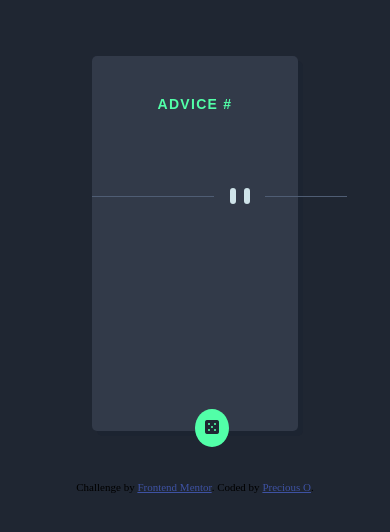
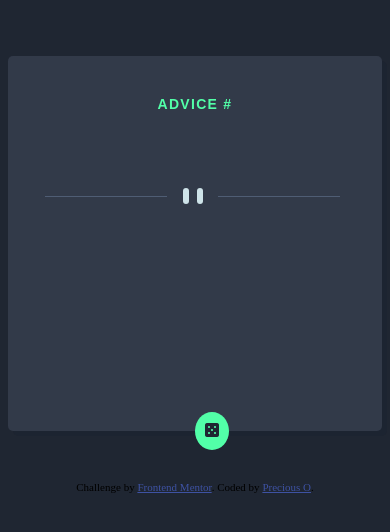
Before and after one commit to jaeleen/AdviceGeneratorApp, a plain HTML site: page index.html in a window 390 px wide. Drawn offline with Linux system fonts and the light colour scheme.

Commit message:
Update responsive css

```diff
--- a/index.html
+++ b/index.html
@@ -3,8 +3,8 @@
 <head>
   <meta charset="UTF-8">
   <meta name="viewport" content="width=device-width, initial-scale=1.0"> <!-- displays site properly based on user's device -->
-  <link rel="stylesheet" href="small-devices.css"/>
-  <link rel="stylesheet" href="large-devices.css"/>
+  <link rel="stylesheet" media="only screen and (max-width: 480px)" href="small-devices.css"/>
+  <link rel="stylesheet" media="only screen and (min-width: 481px)" href="large-devices.css"/>
 
   <!-- Link Google fonts -->
   <link rel="preconnect" href="https://fonts.googleapis.com">
@@ -23,7 +23,8 @@
       <div class="newadvise">
         <h3>ADVICE #<span id="adNum"></span></h3>
         <p id="quote"></p>
-        <svg width="255" height="16" xmlns="http://www.w3.org/2000/svg"><g fill="none" fill-rule="evenodd"><path fill="#4F5D74" d="M0 8h122v1H0zM173 8h122v1H173z"/><g transform="translate(138)" fill="#CEE3E9"><rect width="6" height="16" rx="3"/><rect x="14" width="6" height="16" rx="3"/></g></g></svg>
+        <!-- <svg width="444" height="16" xmlns="http://www.w3.org/2000/svg"><g fill="none" fill-rule="evenodd"><path fill="#4F5D74" d="M0 8h196v1H0zM248 8h196v1H248z"/><g transform="translate(212)" fill="#CEE3E9"><rect width="6" height="16" rx="3"/><rect x="14" width="6" height="16" rx="3"/></g></g></svg> -->
+        <svg xmlns="http://www.w3.org/2000/svg"><g fill="none" fill-rule="evenodd"><path fill="#4F5D74" d="M0 8h122v1H0zM173 8h122v1H173z"/><g transform="translate(138)" fill="#CEE3E9"><rect width="6" height="16" rx="3"/><rect x="14" width="6" height="16" rx="3"/></g></g></svg>
       </div>
       <button type="submit" class="button roundbutton"><i class="fa-solid fa-dice-five"></i></button>
     </form>
--- a/large-devices.css
+++ b/large-devices.css
@@ -13,6 +13,10 @@ section{
     color: hsl(193, 38%, 86%);
     text-align: center;
     height: 375px;
+}
+svg{
+    width: 444;
+    height: 16;
 }
 
 .newadvise h3{
--- a/small-devices.css
+++ b/small-devices.css
@@ -6,13 +6,13 @@ section{
     margin: auto;
     position: relative;
     margin-top: 15%;
-    width: 55%;
+    width: 100%;
     border-radius: 5px;
     box-shadow: 5px 5px #03142417;
     background: hsl(217, 19%, 24%);
     color: hsl(193, 38%, 86%);
     text-align: center;
-    height: 775px;
+    height: 375px;
 }
 
 .newadvise h3{
@@ -38,19 +38,23 @@ section{
     padding: 20px;
     padding-top: 0;
 }
+svg{
+    width: 295;
+    height: 16;
+}
 
 .button {
     background-color: hsl(150, 100%, 66%);
     border: none;
     color: hsl(218, 23%, 16%);
-    padding: 10px;
     text-align: center;
     text-decoration: none;
     cursor: pointer;
     font-size: 16px;
+    padding: 10px;
     border-radius: 50%;
     position: absolute;
-    top: 94%;
+    top: 95%;
     transition: all 0.2s ease-in-out;
 }
 .button:hover{
```
